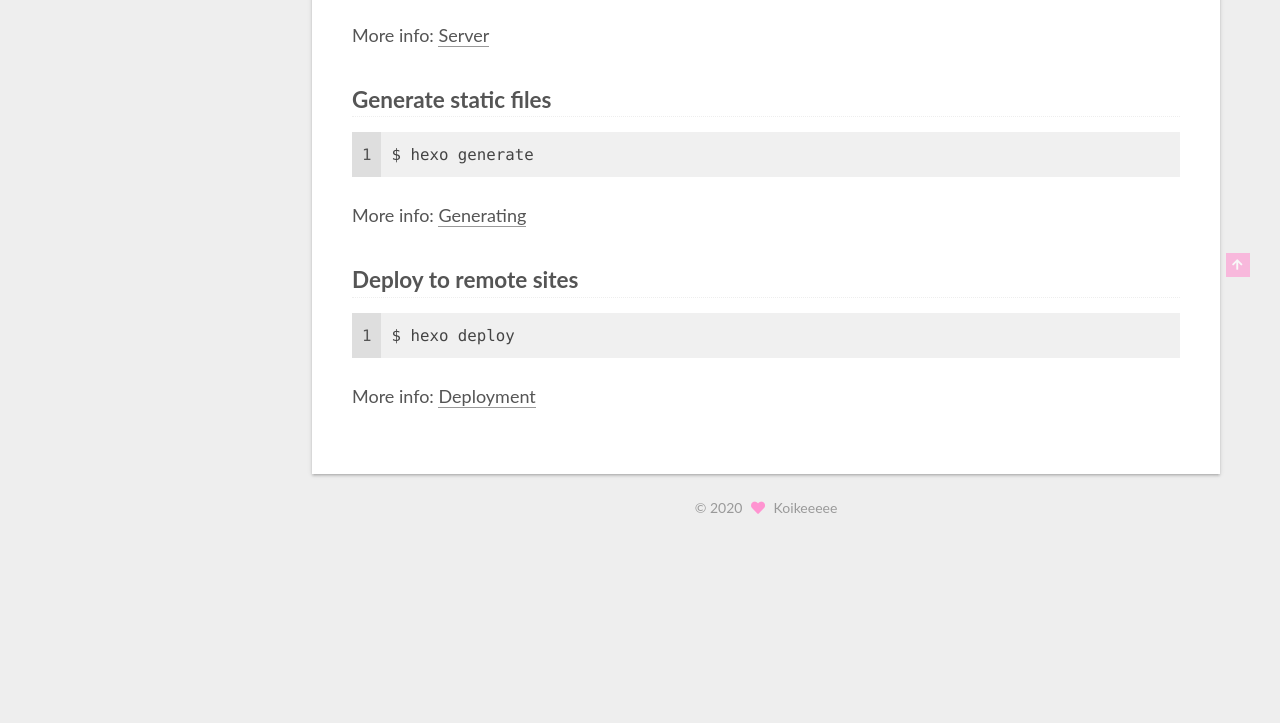
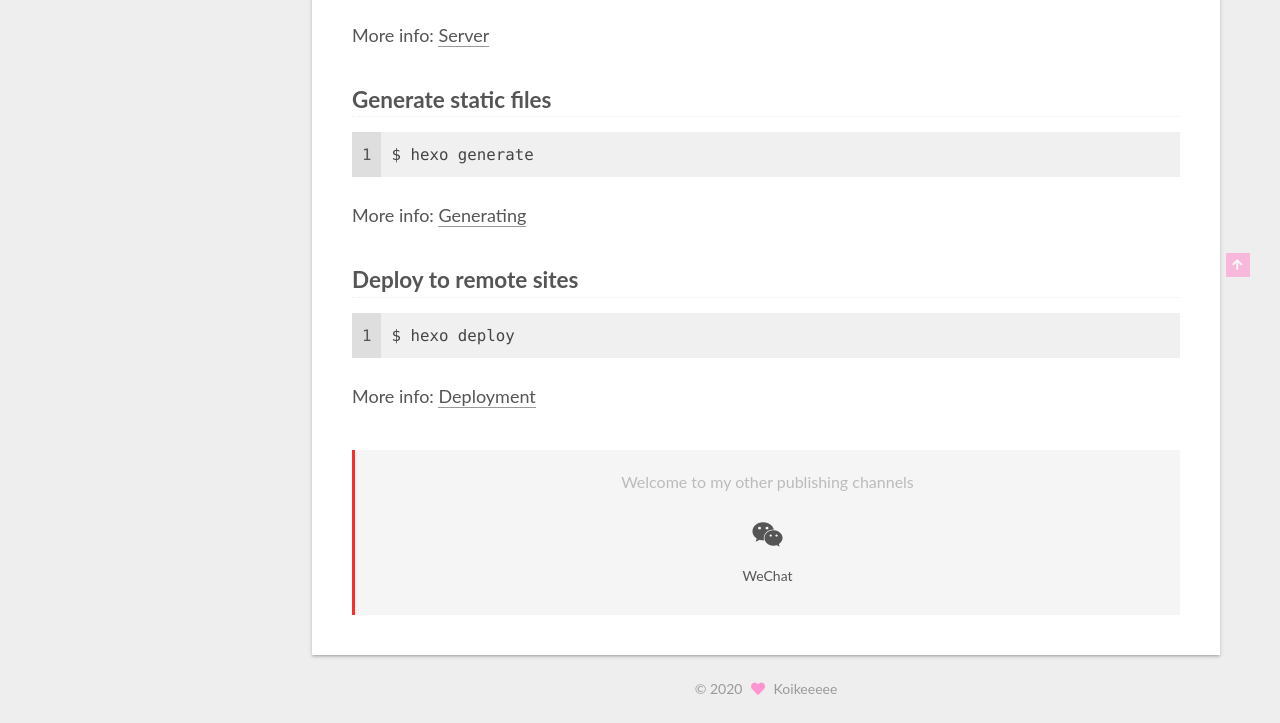
Before and after one commit to Koikeeeee/Koikeeeee.github.io, a plain HTML site: page 2020/09/30/hello-world/index.html in a window 1280 px wide. Shown: the part 623-1346 px from the top of the page. Before the commit the page ends 1165 px from the top, so only its background shows below. Drawn offline with nearby package versions, Linux system fonts and the light colour scheme.

Commit message:
Site updated: 2020-10-08 19:42:24

```diff
--- a/2020/09/30/hello-world/index.html
+++ b/2020/09/30/hello-world/index.html
@@ -1,10 +1,5 @@
 <!DOCTYPE html>
 <html lang="en">
-
-
-<script type="text/javascript"
-color="255,148,208" opacity='0.7' zIndex="-2" count="99" src="//cdn.bootcss.com/canvas-nest.js/1.0.0/canvas-nest.min.js"></script>
-
 
 <head>
   <meta charset="UTF-8">
@@ -312,6 +307,25 @@ color="255,148,208" opacity='0.7' zIndex="-2" count="99" src="//cdn.bootcss.com/
     <footer class="post-footer">
 
 
+  <div class="followme">
+    <span>Welcome to my other publishing channels</span>
+
+    <div class="social-list">
+
+        <div class="social-item">
+          <a target="_blank" class="social-link" href="/images/wechat_channel.jpg">
+            <span class="icon">
+              <i class="fab fa-weixin"></i>
+            </span>
+
+            <span class="label">WeChat</span>
+          </a>
+        </div>
+    </div>
+  </div>
+
+
+
 
     </footer>
   </article>
@@ -405,5 +419,7 @@ color="255,148,208" opacity='0.7' zIndex="-2" count="99" src="//cdn.bootcss.com/
 
 
 
+
+
 </body>
 </html>
--- a/css/main.css
+++ b/css/main.css
@@ -2242,6 +2242,39 @@ pre code {
     transform: rotateZ(-30deg);
   }
 }
+.followme {
+  color: #bbb;
+  padding: 1em 1.5em;
+  text-align: center;
+  background: var(--card-bg-color);
+  border-left: 3px solid #ff2a2a;
+  margin: 1em 0 0;
+}
+.followme .social-list {
+  display: flex;
+  flex-wrap: wrap;
+  justify-content: center;
+}
+.followme .social-list .social-item {
+  margin: 0.5em 2em;
+}
+@media (max-width: 991px) {
+  .followme .social-list .social-item {
+    margin: 0.5em 0.75em;
+  }
+}
+.followme .social-list .social-link {
+  border: 0;
+  display: inline-block;
+  text-align: center;
+}
+.followme .social-list .social-link .icon {
+  font-size: 1.75em;
+}
+.followme .social-list .social-link .label {
+  display: block;
+  font-size: 14px;
+}
 .category-all-page .category-all-title {
   text-align: center;
 }
```
Also changed, not shown: archives/2020/09/index.html (+2 -5 lines), archives/2020/index.html (+2 -5 lines), archives/index.html (+2 -5 lines), index.html (+2 -5 lines), images/wechat_channel.jpg.jpg (added).
